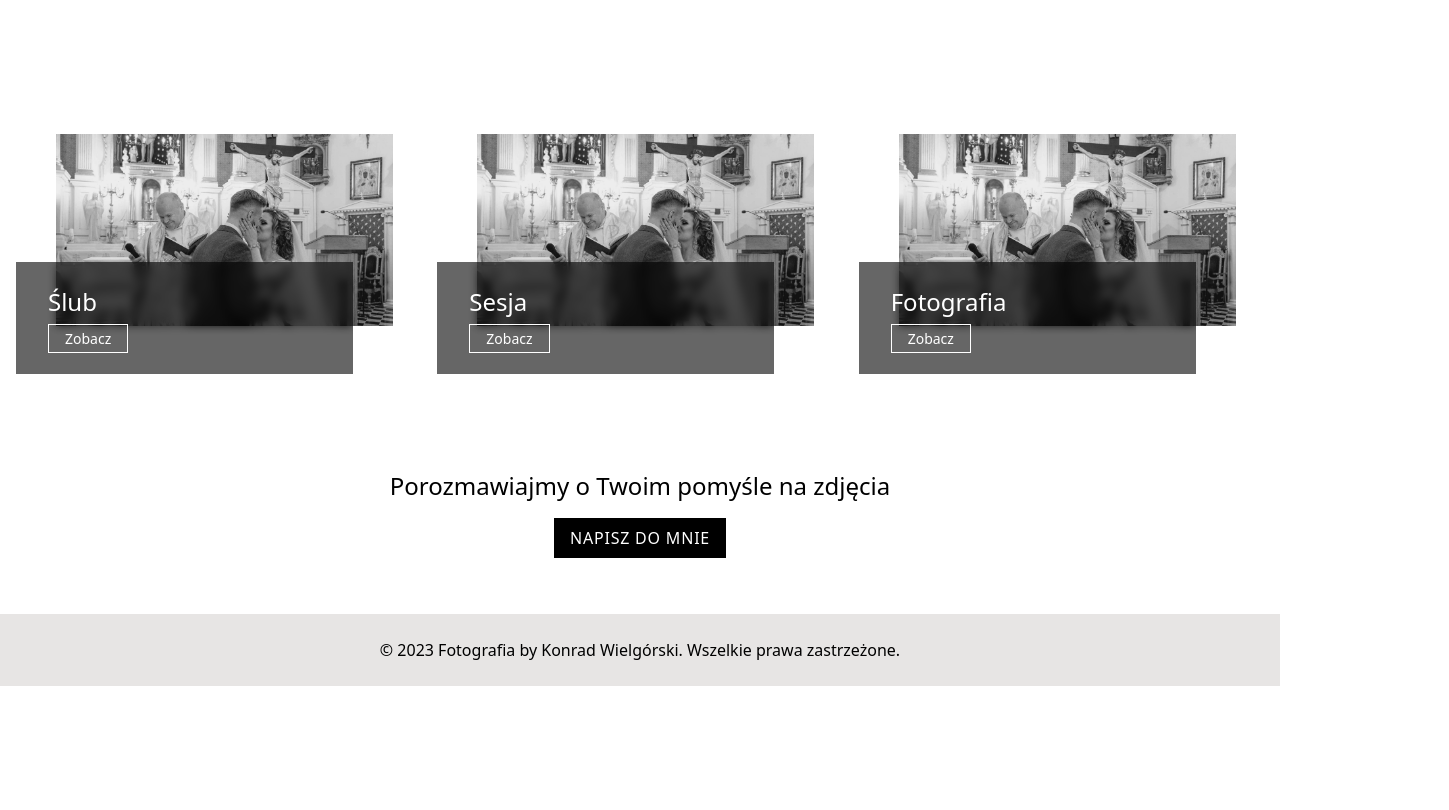
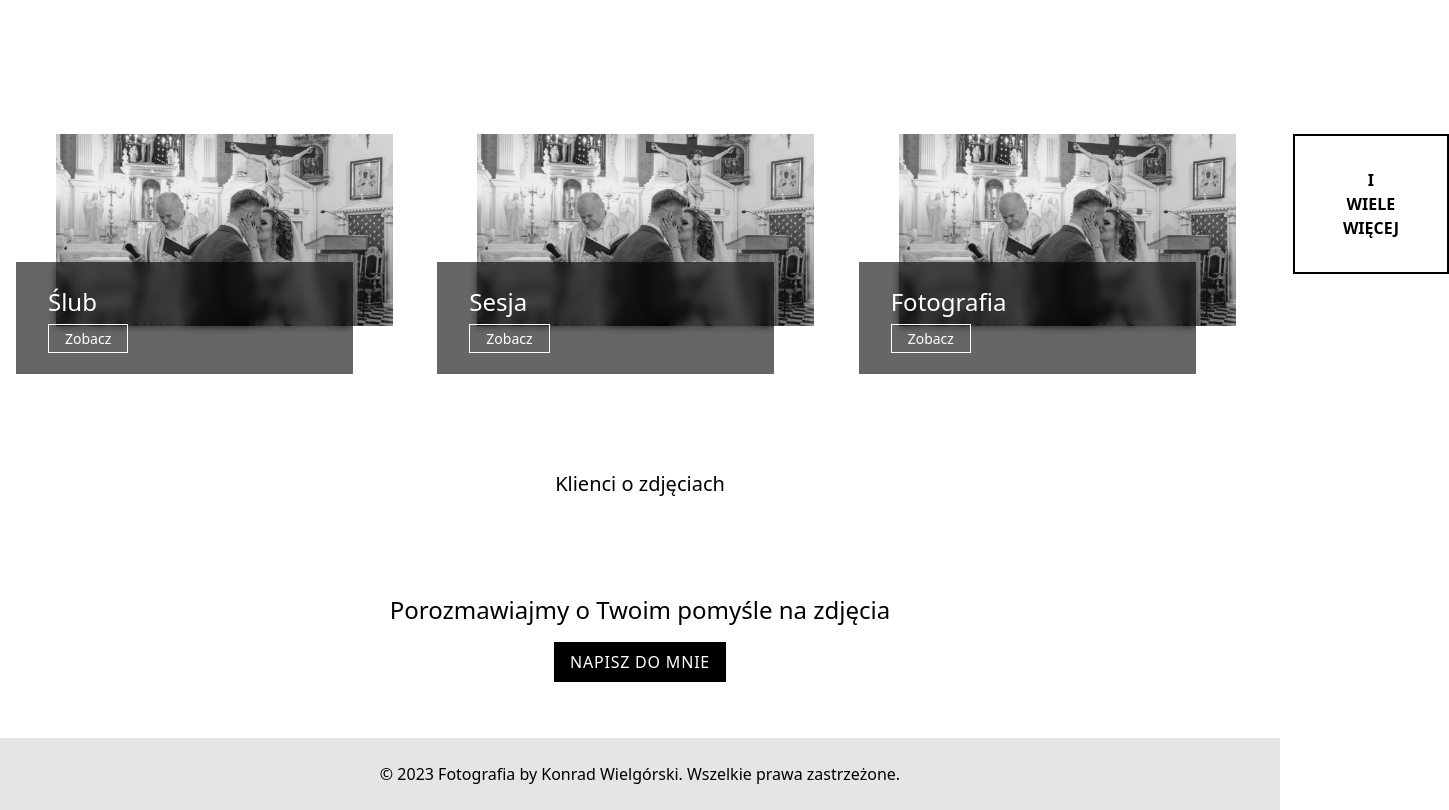
Before and after one commit to Nawija/jv3, a Next.js app: page / in a window 1280 px wide. Shown: the part 1720-2530 px from the top of the page, 1449 px wide, since content can reach past the window. Before the commit the page ends 2406 px from the top, so only its background shows below. Built offline with nearby package versions, Linux system fonts and the light colour scheme.

Commit message:
Update page.tsx

```diff
--- a/app/page.tsx
+++ b/app/page.tsx
@@ -12,7 +12,7 @@ export default function Home() {
     return (
         <div className="anim-opacity">
             <Carousel />
-            <div className="p-2 text-center relative w-full overflow-x-hidden max-w-screen-xl mx-auto">
+            <div className="p-2 text-center relative  max-w-screen-xl mx-auto">
                 <h1 className="text-2xl py-4">Cześć! Miło mi że tu jesteś</h1>
                 <div className="relative text-start flex flex-col lg:flex-row items-center justify-center mt-8">
                     <Image
@@ -64,10 +64,26 @@ export default function Home() {
                     </div>
                 </div>
 
-                <section className="grid grid-cols-1 lg:grid-cols-3">
+                <section className="relative w-full h-full grid grid-cols-1 lg:grid-cols-3">
                     <SesjaComponent img={Slub} title="Ślub" href="/" />
                     <SesjaComponent img={Slub} title="Sesja" href="/" />
                     <SesjaComponent img={Slub} title="Fotografia" href="/" />
+                    <Link
+                        href="/"
+                        className="lg:absolute w-max mx-auto hover:bg-black hover:text-white transition-colors -right-[14%] top-12 px-12 py-8 border-black border-2 font-semibold "
+                    >
+                        <p className="uppercase text-center">
+                            {["i", "wiele", "więcej"].map((word, index) => (
+                                <span key={index} className="block">
+                                    {word}
+                                </span>
+                            ))}
+                        </p>
+                    </Link>
+                </section>
+
+                <section>
+                    <h3 className="py-12 px-4 text-xl">Klienci o zdjęciach</h3>
                 </section>
 
                 <div className="space-y-4 p-12">
```
